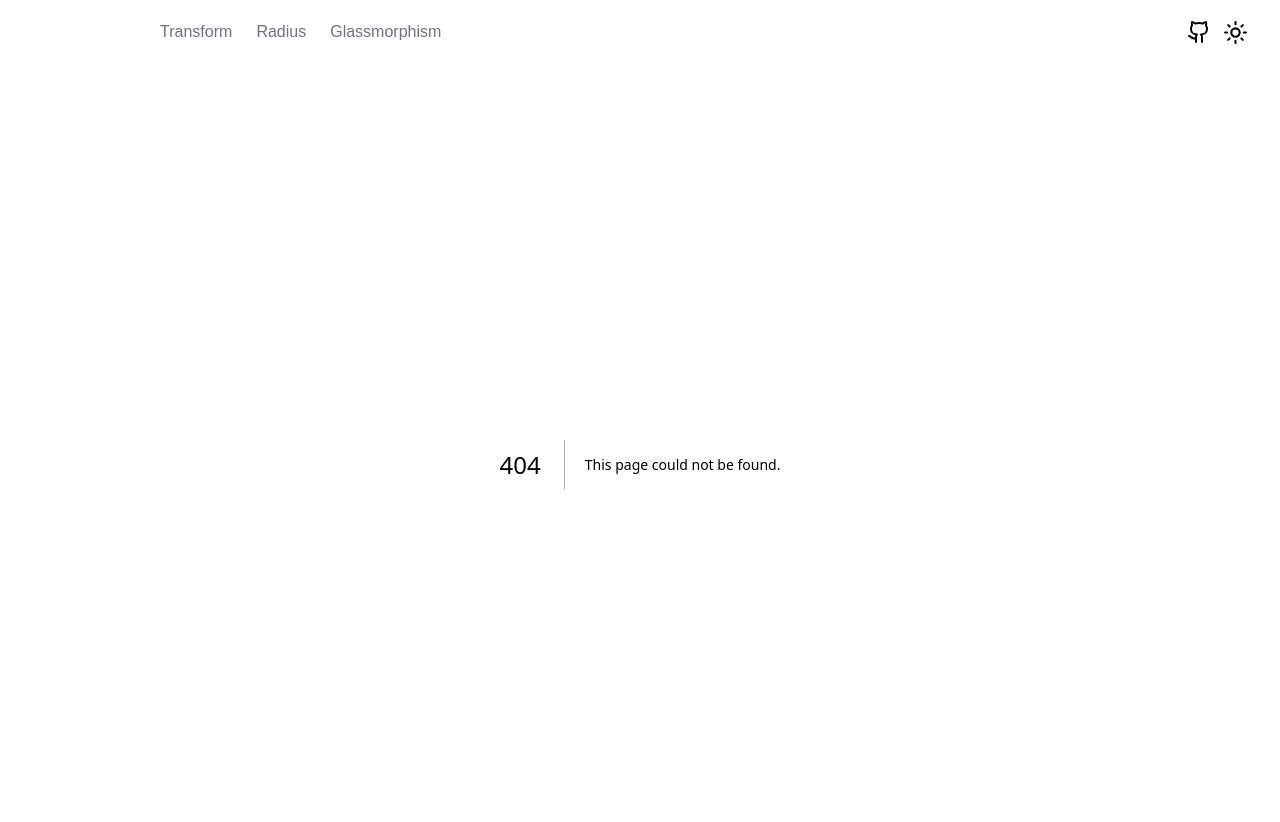
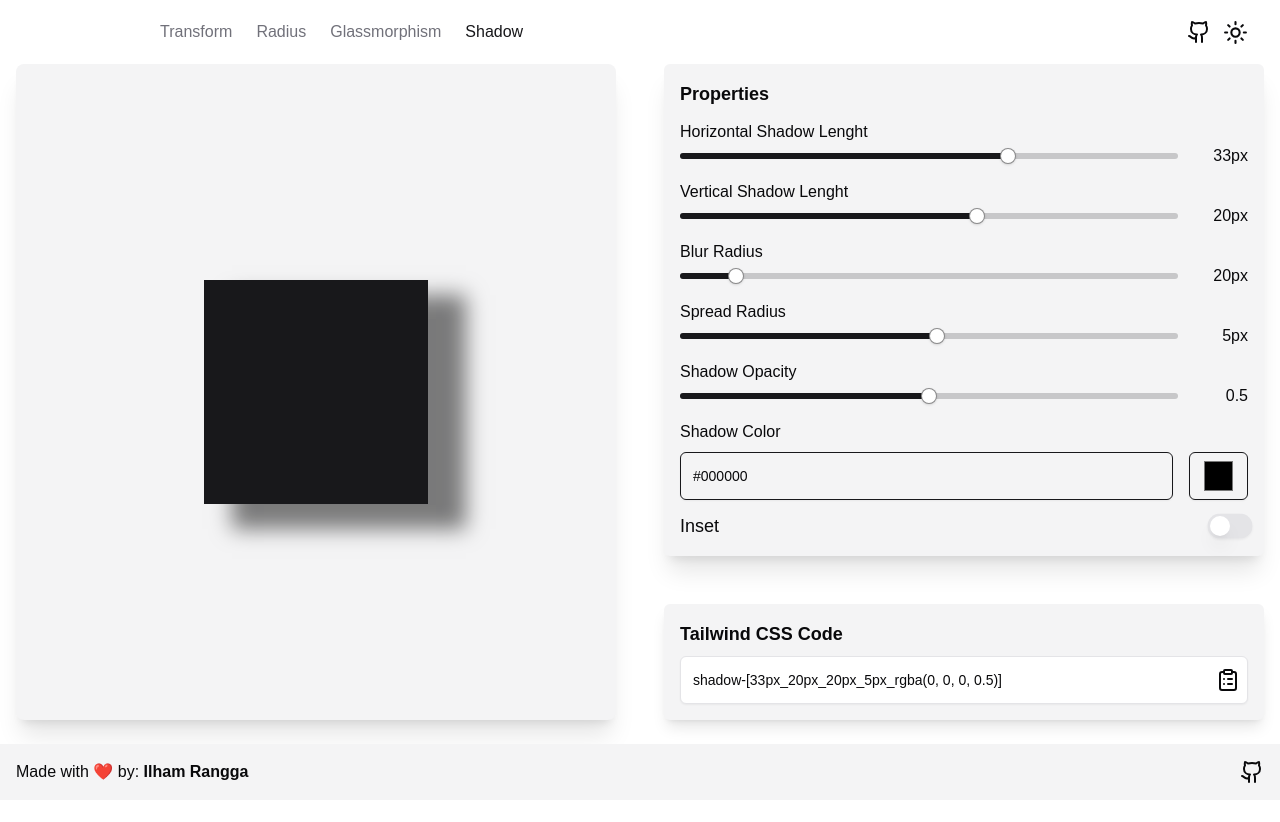
Before and after one commit to IlhamRanggaKurniawan/TailMotion, a Next.js app: page /shadow in a window 1280 px wide. Before the commit this address had no page. Shown: the top 822 px of the page. After the commit the page ends 800 px from the top, so only its background shows below. Built offline with nearby package versions, Linux system fonts and the light colour scheme.

Commit message:
feat: add shadow page

```diff
--- a/package.json
+++ b/package.json
@@ -15,6 +15,7 @@
     "@radix-ui/react-dropdown-menu": "^2.1.4",
     "@radix-ui/react-slider": "^1.2.2",
     "@radix-ui/react-slot": "^1.1.1",
+    "@radix-ui/react-switch": "^1.1.2",
     "class-variance-authority": "^0.7.1",
     "clsx": "^2.1.1",
     "lucide-react": "^0.471.0",
--- /dev/null
+++ b/src/app/shadow/page.tsx
@@ -0,0 +1,14 @@
+import Footer from '@/components/myComponents/Footer'
+import ShadowControl from '@/components/myComponents/ShadowControl'
+import React from 'react'
+
+const page = () => {
+    return (
+        <div>
+            <ShadowControl />
+            <Footer />
+        </div>
+    )
+}
+
+export default page
--- a/src/components/myComponents/GlassmorphismControl.tsx
+++ b/src/components/myComponents/GlassmorphismControl.tsx
@@ -24,13 +24,14 @@ const GlassmorphismControl = () => {
         return `rgba(${r}, ${g}, ${b}, ${opacity})`
     }
 
+    const tailwindCode = `bg-[${color}]/[${opacity}] backdrop-blur-[${blur}px] saturate-[${saturation}] contrast-[${contrast}]`
+
     return (
         <div className='flex flex-col justify-between h-full gap-12 px-4 overflow-hidden mb-16 md:flex-row md:overflow-visible'>
             <GlassmorphismPreview
                 style={{
                     backdropFilter: `blur(${blur}px) saturate(${saturation}) contrast(${contrast})`,
                     backgroundColor: getRgbaColor(),
-                    opacity: opacity,
                 }}
             />
             <div className='space-y-12 w-full'>
@@ -48,7 +49,7 @@ const GlassmorphismControl = () => {
                         </div>
                     </div>
                 </div>
-                <TailwindSnippet code={""} />
+                <TailwindSnippet code={tailwindCode} />
             </div>
         </div>
     )
--- a/src/components/myComponents/Header.tsx
+++ b/src/components/myComponents/Header.tsx
@@ -32,6 +32,9 @@ const Header = () => {
                 <Link href="/glassmorphism" className={` ${path === "/glassmorphism" ? "text-primary" : ""}`}>
                     Glassmorphism
                 </Link>
+                <Link href="/shadow" className={` ${path === "/shadow" ? "text-primary" : ""}`}>
+                    Shadow
+                </Link>
             </nav>
             <div className='flex h-full items-center gap-3'>
                 <Link href="https://github.com/IlhamRanggaKurniawan" target='_blank'>
--- /dev/null
+++ b/src/components/myComponents/ShadowControl.tsx
@@ -0,0 +1,61 @@
+"use client"
+
+import React, { useState } from 'react'
+import SliderInput from './SliderInput'
+import TailwindSnippet from './TailwindSnippet'
+import { Input } from '../ui/input'
+import hexToRgba from '@/lib/hexToRgba'
+import { Switch } from '../ui/switch'
+import ShadowPreview from './ShadowPreview'
+
+const ShadowControl = () => {
+    const [horizontal, setHorizontal] = useState(33)
+    const [vertical, setVertical] = useState(20)
+    const [blur, setBlur] = useState(20)
+    const [spreadRadius, setSpreadRadius] = useState(5)
+    const [opacity, setOpacity] = useState(0.5)
+    const [color, setColor] = useState("#000000")
+    const [inset, setInset] = useState(false)
+
+    const handleColorChange = (e: React.ChangeEvent<HTMLInputElement>) => {
+        setColor(e.target.value)
+    }
+
+    const getRgbaColor = () => {
+        const {r,g,b} = hexToRgba(color)
+
+        return `rgba(${r}, ${g}, ${b}, ${opacity})`
+    }
+
+    const tailwindCode = `shadow-[${inset ? "inset_" : ""}${horizontal}px_${vertical}px_${blur}px_${spreadRadius}px_${getRgbaColor()}]`
+
+    return (
+        <div className='flex flex-col justify-between h-full gap-12 px-4 overflow-hidden mb-16 md:flex-row md:overflow-visible'>
+            <ShadowPreview style={{boxShadow: `${horizontal}px ${vertical}px ${blur}px ${spreadRadius}px ${getRgbaColor()} ${inset ? "inset" : ""}`}}/>
+            <div className='space-y-12 w-full'>
+                <div className='bg-secondary shadow-xl rounded-md w-full p-4 space-y-3'>
+                    <h2 className='text-lg font-bold'>Properties</h2>
+                    <SliderInput name='Horizontal Shadow Lenght' setValue={setHorizontal} value={horizontal} unit='px' max={100} min={-100} step={1} />
+                    <SliderInput name='Vertical Shadow Lenght' setValue={setVertical} value={vertical} unit='px' min={-100} max={100} step={1} />
+                    <SliderInput name='Blur Radius' setValue={setBlur} value={blur} unit='px' min={0} max={200} step={1} />
+                    <SliderInput name='Spread Radius' setValue={setSpreadRadius} value={spreadRadius} unit='px' min={-150} max={150} step={1} />
+                    <SliderInput name='Shadow Opacity' setValue={setOpacity} value={opacity} unit='' min={0} max={1} step={0.01} />
+                    <div className='space-y-2'>
+                        <p>Shadow Color</p>
+                        <div className='flex gap-4'>
+                            <Input type='text' className="h-12 border-primary" value={color} onChange={handleColorChange} placeholder='Enter color HEX' />
+                            <Input type='color' className='w-16 h-12 border-primary' value={color} onChange={handleColorChange} />
+                        </div>
+                    </div>
+                    <div className='flex items-center justify-between'>
+                        <p className='text-lg'>Inset</p>
+                        <Switch className='scale-125' onClick={() => setInset(prev => !prev)}/>
+                    </div>
+                </div>
+                <TailwindSnippet code={tailwindCode} />
+            </div>
+        </div>
+    )
+}
+
+export default ShadowControl
--- /dev/null
+++ b/src/components/myComponents/ShadowPreview.tsx
@@ -0,0 +1,11 @@
+import React from 'react'
+
+const ShadowPreview = ({style} : {style?: React.CSSProperties}) => {
+  return (
+    <div className='bg-secondary w-full py-24 shadow-xl rounded-lg flex items-center justify-center'>
+      <div className='bg-primary w-36 h-36 transition-transform duration-500 z-10 md:w-48 md:h-48 lg:w-56 lg:h-56' style={style}/>
+    </div>
+  )
+}
+
+export default ShadowPreview
--- /dev/null
+++ b/src/components/ui/switch.tsx
@@ -0,0 +1,29 @@
+"use client"
+
+import * as React from "react"
+import * as SwitchPrimitives from "@radix-ui/react-switch"
+
+import { cn } from "@/lib/utils"
+
+const Switch = React.forwardRef<
+  React.ElementRef<typeof SwitchPrimitives.Root>,
+  React.ComponentPropsWithoutRef<typeof SwitchPrimitives.Root>
+>(({ className, ...props }, ref) => (
+  <SwitchPrimitives.Root
+    className={cn(
+      "peer inline-flex h-5 w-9 shrink-0 cursor-pointer items-center rounded-full border-2 border-transparent shadow-sm transition-colors focus-visible:outline-none focus-visible:ring-2 focus-visible:ring-ring focus-visible:ring-offset-2 focus-visible:ring-offset-background disabled:cursor-not-allowed disabled:opacity-50 data-[state=checked]:bg-primary data-[state=unchecked]:bg-input",
+      className
+    )}
+    {...props}
+    ref={ref}
+  >
+    <SwitchPrimitives.Thumb
+      className={cn(
+        "pointer-events-none block h-4 w-4 rounded-full bg-background shadow-lg ring-0 transition-transform data-[state=checked]:translate-x-4 data-[state=unchecked]:translate-x-0"
+      )}
+    />
+  </SwitchPrimitives.Root>
+))
+Switch.displayName = SwitchPrimitives.Root.displayName
+
+export { Switch }
```
Also changed, not shown: 1 other file (tests, documents, lock files or other folders).
